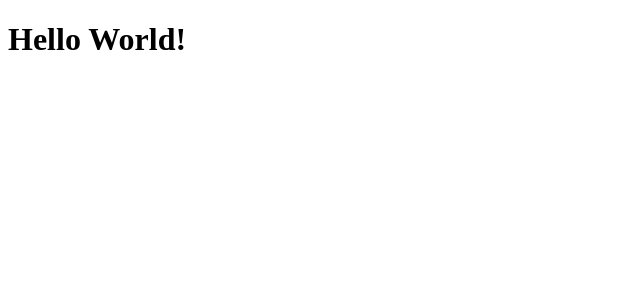
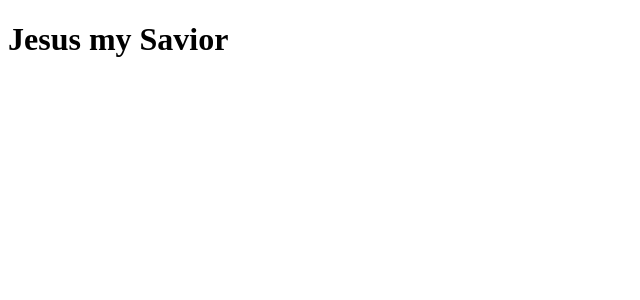
Before and after one commit to ApolloEstrella/webapp, an Angular app: page / in a window 1280 px wide. Shown: the top 300 px of the page, without its empty margins (0-640 px from the left). Built offline with nearby package versions, Linux system fonts and the light colour scheme.

Commit message:
Update app.component.html
Initial commit

```diff
--- a/src/app/app.component.html
+++ b/src/app/app.component.html
@@ -1 +1 @@
-<h1>Hello World!</h1>
+<h1>Jesus my Savior</h1>
```
